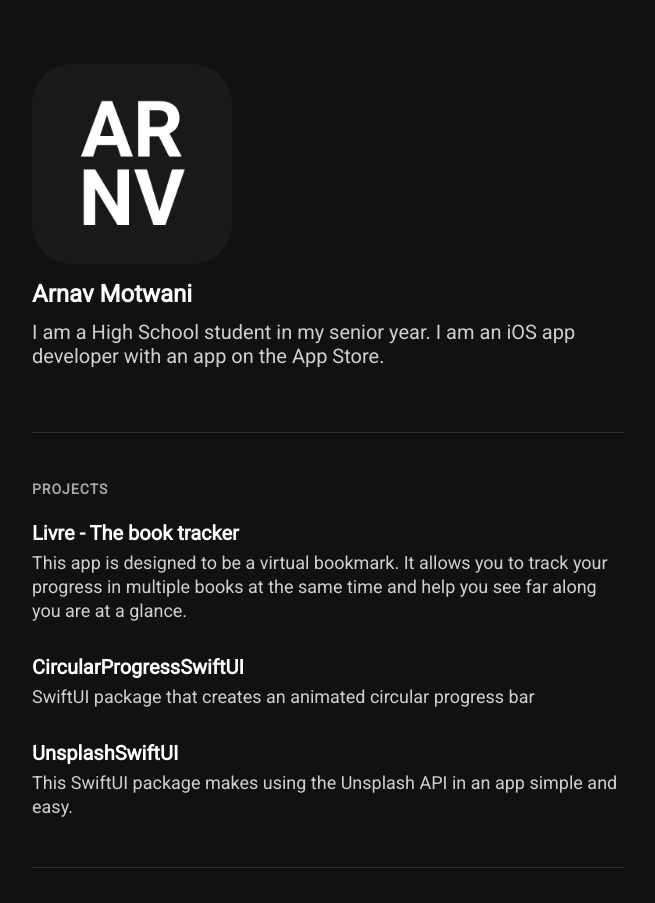
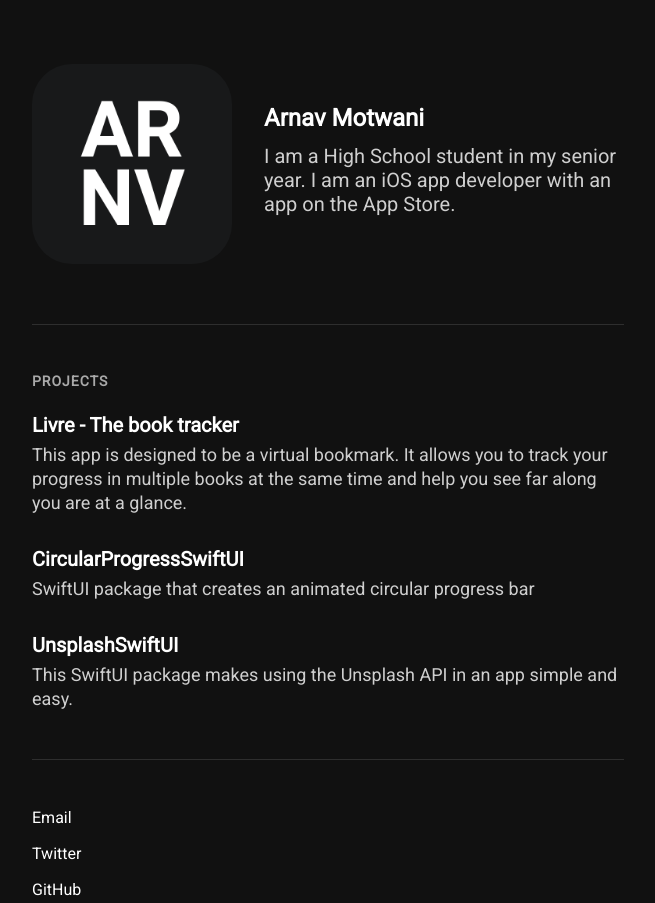
Before and after one commit to ArnavMotwani/ARNV, a plain HTML site: page index.html in a window 1280 px wide. Shown: the top 903 px of the page, without its empty margins (312-967 px from the left). Drawn offline with Linux system fonts and the light colour scheme.

Commit message:
Made logo and introduction horizontal

```diff
--- a/index.html
+++ b/index.html
@@ -8,10 +8,12 @@
     </head>
     <body>
         <div id="content">
-            <div class="section">
-                <img src="Images/Logo.png" class="me">
+            <div class="section section-horizontal">
+              <img src="Images/Logo.png" class="img">
+              <div class="description">
                 <h1>Arnav Motwani</h1>
                 <h2>I am a High School student in my senior year. I am an iOS app developer with an app on the App Store.</h2>
+              </div>
             </div>
 
             <div class="section">
--- a/style.css
+++ b/style.css
@@ -33,11 +33,19 @@ a:hover {
 	padding-bottom: 0;
 	margin-bottom: 0;
 }
-.me {
+.img {
 	width: 200px;
 	height: 200px;
 	border-radius: 40px;
 	margin-bottom: 12px;
+}
+.section-horizontal {
+  display: flex;
+}
+
+.description {
+  margin-left: 32px;
+  margin-top: 40px;
 }
 h1 {
 	font-weight: 600;
```
